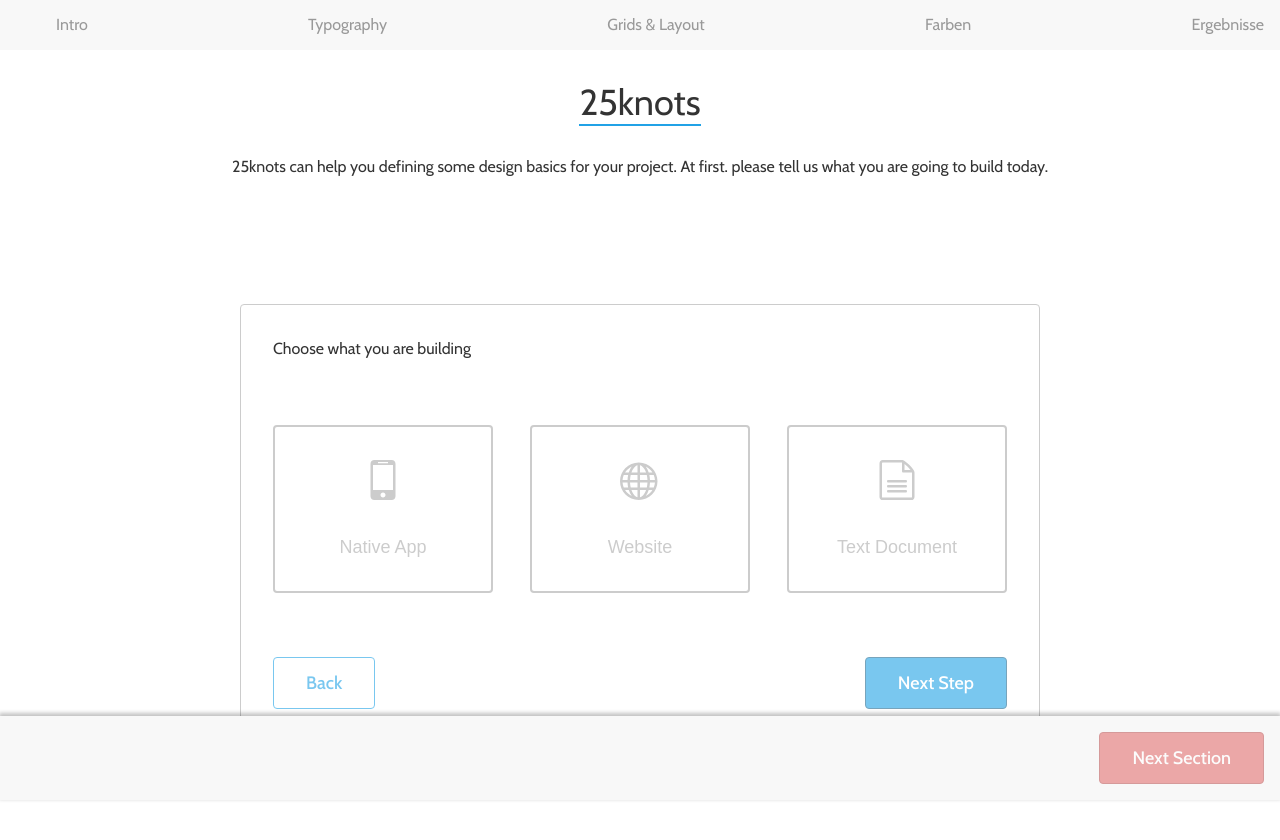
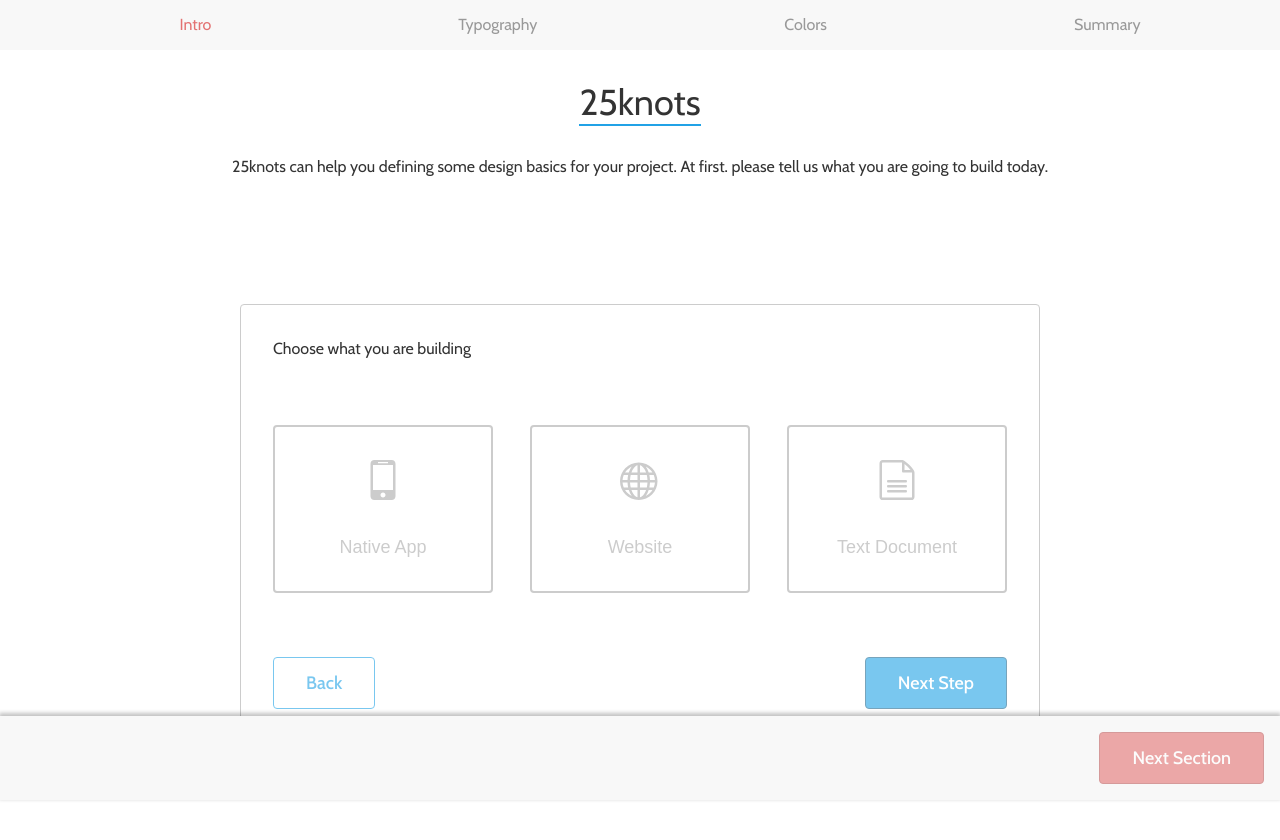
Before and after one commit to Plsr/25knots, a React app: page / in a window 1280 px wide. Shown: the top 840 px of the page. Built offline with nearby package versions, Linux system fonts and the light colour scheme.

Commit message:
Display active item in progress bar

```diff
--- a/src/components/App.jsx
+++ b/src/components/App.jsx
@@ -43,7 +43,7 @@ export default class App extends React.Component {
   render() {
     return (
       <div>
-        <Progress />
+        <Progress currentPath={this.props.location.pathname} />
         <SpacingStack size='l' />
         <IntroductionHero />
         {this.renderSetupStep()}
--- a/src/components/SetupProgress.jsx
+++ b/src/components/SetupProgress.jsx
@@ -99,7 +99,7 @@ class SetupProgress extends React.Component {
           <IconButton
             icon={currentOption.icon}
             onClick={this.handleIconButtonClick}
-            key={currentOption.value}
+            key={i}
             identifier={currentOption.value}
             active={this.state.activeOption === currentOption.value}
           >
--- a/src/components/Typography.jsx
+++ b/src/components/Typography.jsx
@@ -70,7 +70,7 @@ export default class Typography extends React.Component {
 
     return (
       <div>
-        <Progress />
+        <Progress currentPath={this.props.location.pathname} />
         <div style={{textAlign: 'center'}}>
           <div className={css(styles.wrapperStyles)}>
             <div className={css(styles.textStyles)}>
--- a/src/components/colors/Colors.jsx
+++ b/src/components/colors/Colors.jsx
@@ -140,7 +140,7 @@ class Colors extends React.Component {
   render() {
     return (
       <div>
-        <Progress />
+        <Progress currentPath={this.props.location.pathname} />
         <SpacingStack size='m' />
         {this.displayControllerForScope()}
         <SpacingStack size='xxl' />
--- a/src/components/shared/Progress.jsx
+++ b/src/components/shared/Progress.jsx
@@ -4,15 +4,14 @@ import { StyleSheet, css } from 'aphrodite'
 import ProgressItem from './ProgressItem.jsx'
 import NavigationBackground from './NavigationBackground.jsx'
 
-function Progress() {
+const Progress = ({ currentPath }) => {
   return (
     <NavigationBackground>
       <ul className={css(styles.ListStyles)}>
-        <ProgressItem title='Intro' />
-        <ProgressItem title='Typography' />
-        <ProgressItem title='Grids & Layout' />
-        <ProgressItem title='Farben' />
-        <ProgressItem title='Ergebnisse' />
+        <ProgressItem title='Intro' active={currentPath === '/'} />
+        <ProgressItem title='Typography' active={currentPath === '/typography'} />
+        <ProgressItem title='Colors' active={currentPath === '/colors'} />
+        <ProgressItem title='Summary' active={currentPath === '/summary'} />
       </ul>
     </NavigationBackground>
   )
@@ -21,7 +20,7 @@ function Progress() {
 const styles = StyleSheet.create({
   ListStyles: {
     display: 'flex',
-    justifyContent: 'space-between',
+    justifyContent: 'space-around',
     listStyle: 'none',
     margin: 0
   }
--- a/src/components/shared/ProgressItem.jsx
+++ b/src/components/shared/ProgressItem.jsx
@@ -1,12 +1,19 @@
 import React from 'react'
 import { StyleSheet, css } from 'aphrodite'
 
-import { baseColors } from '../../styles/base/colors.js'
+import { baseColors, appColors } from '../../styles/base/colors.js'
 
-function ProgressItem(props) {
+function ProgressItem({ title, active }) {
   return (
     <li className={css(styles.NavigationItem)}>
-      <span className={css(styles.ProgressTextStyle)}> {props.title} </span>
+      <span className={
+        css(
+          styles.ProgressTextStyle,
+          active && styles.activeTextStyles
+        )
+      }>
+        {title}
+      </span>
     </li>
   )
 }
@@ -17,6 +24,9 @@ const styles = StyleSheet.create({
   },
   ProgressTextStyle: {
     color: baseColors.midGrey
+  },
+  activeTextStyles: {
+    color: appColors.primary
   }
 })
 
--- a/src/components/summary/Summary.jsx
+++ b/src/components/summary/Summary.jsx
@@ -100,7 +100,7 @@ class Summary extends React.Component {
   render() {
     return (
       <div>
-        <Progress />
+        <Progress currentPath={this.props.location.pathname} />
         <SpacingStack size='l' />
         <div className={css(styles.ContainerStyles)}>
           <Headline1 content='Your Results' />
--- a/src/containers/AppContainer.js
+++ b/src/containers/AppContainer.js
@@ -11,6 +11,8 @@ const mapStateToProps = (state, ownProps) => {
     ...ownProps
   }
 }
+
+
 
 const mapDispatchToProps = (dispatch) => {
   return {
```
